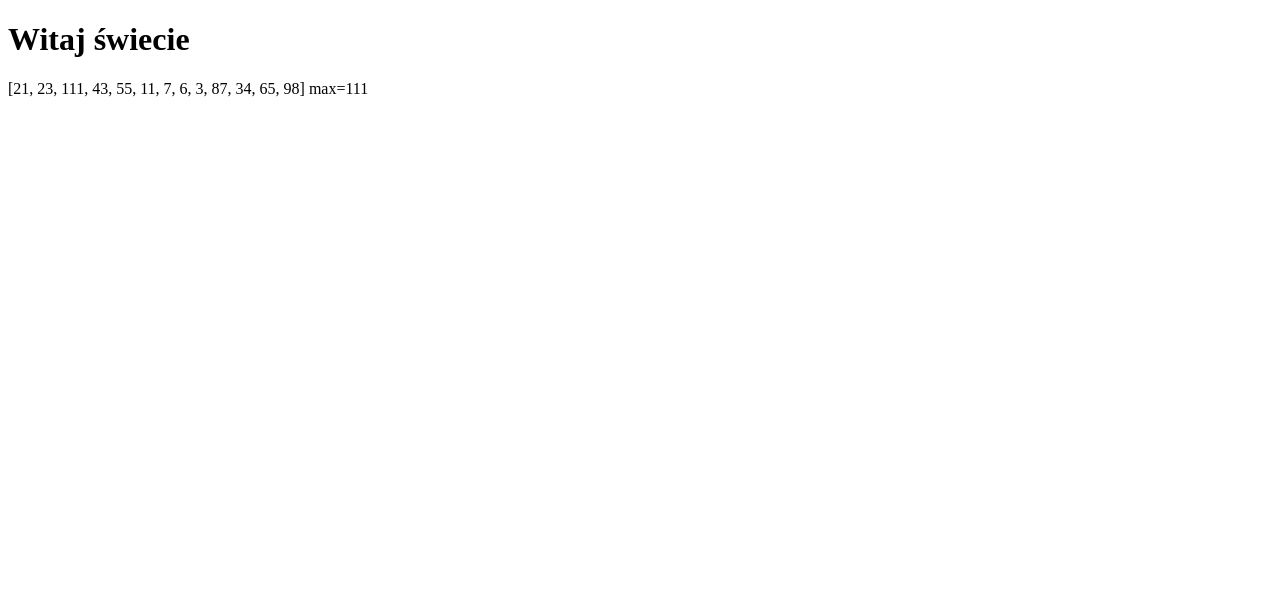
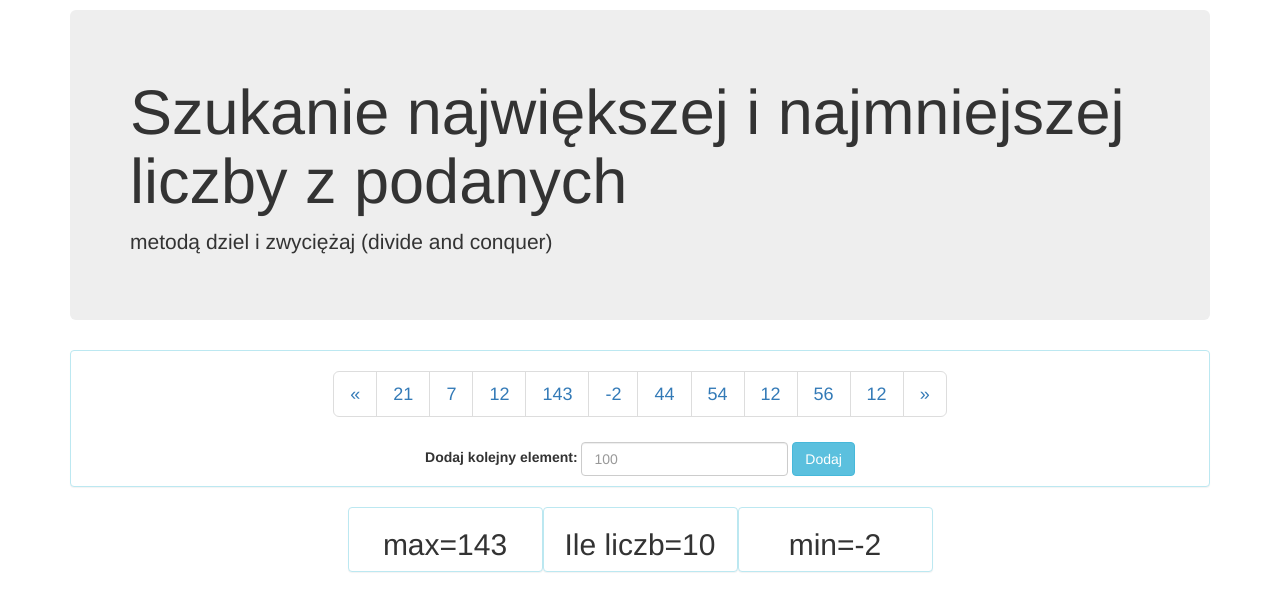
Before and after one commit to WitGes/WitGes.github.io, a plain HTML site: page index.html in a window 1280 px wide. Drawn offline with nearby package versions, Linux system fonts and the light colour scheme.

Commit message:
modification files

```diff
--- a/index.html
+++ b/index.html
@@ -3,11 +3,62 @@
 	<head>
 		<meta charset="utf-8">
 		<title>Ćwiczenie</title>
+		<link rel="stylesheet" href="bower_components/bootstrap/dist/css/bootstrap.min.css">
+		<script>
+			var tab=[21, 7, 12, 143, -2, 44, 54, 12, 56, 12];
+		</script>
 	</head>
 	<body>
-		<h1>Witaj świecie</h1>
-		<div class="resolve"></div>
+		<p> </p>
+		<div class="container">
+			<div class="jumbotron">
+				<h1>Szukanie największej i najmniejszej liczby z podanych</h1>
+				<p>metodą dziel i zwyciężaj (divide and conquer)</p>
+			</div>
+			<div class="panel panel-info" style="text-align:center">
+				<nav>
+					<ul class="pagination pagination-lg">
+						<li class="enabled">
+							<a href="#" aria-label="Previous">
+								<span aria-hidden="true">&laquo;</span>
+							</a>
+						</li>
+						<li class="active">
+							<a href="#">1 <span class="sr-only">(current)</span></a>
+						</li>
+						<li><a href="#">2</a></li>
+						<li><a href="#">3</a></li>
+						<li><a href="#">4</a></li>
+						<li><a href="#">5</a></li>
+						<li class="enabled">
+							<a href="#" aria-label="Next">
+								<span aria-hidden="true">&raquo;</span>
+							</a>
+						</li>
+					</ul>
+				</nav>
+				<div class="row form-inline">
+					<div class="form-group">
+						<label for="newElementTab">Dodaj kolejny element: </label>
+						<input type="number" class="form-control" id="newElementTab" placeholder="100">
+					</div>
+					<button class="btn btn-info">Dodaj</button>
+				</div>
+				<p> </p>
+			</div>
+			<div class="row">
+				<div class="col-md-3"></div>
+				<div class="col-md-2 resolveMax panel panel-info" style="text-align:center"></div>
+				<div class="col-md-2 tabLength panel panel-info" style="text-align:center"></div>
+				<div class="col-md-2 resolveMin panel panel-info" style="text-align:center"></div>
+				<div class="col-md-3"></div>
+			</div>
+		</div>
 		<script src="bower_components/jquery/dist/jquery.min.js"></script>
+		<!--script src="bower_components/bootstrap/dist/js/bootstrap.min.js"></script-->
 		<script src="js/main.js"></script>
+		<script src="js/view.js"></script>
+		<script src="js/algorithm.js"></script>
+		<!--script src="js/addNewTab.js"></script-->
 	</body>
 </html>
--- a/js/main.js
+++ b/js/main.js
@@ -1,35 +1,31 @@
-var tab=[21, 23, 111, 43, 55, 11, 7, 6, 3, 87, 34, 65, 98];
+$(document).ready(function(){
+	start();
+});
 
-var minMax=function(){
-	var min=[], max=[];
-	var k=0, max, maxTmp, min, minTmp, elementsTab, tmp;
-	var evenEl= tab.length%2==0 ? true : false;
-	evenEl ? elementsTab=tab.length : elementsTab=tab.length-1;
-	evenEl ? tmp=NULL : tmp=tab[tab.length-1];
-	for (var i=0;i<elementsTab;i+=2){
-		if (tab[i]>tab[i+1]){
-			max[k]=tab[i];
-			min[k]=tab[i+1];
-			}
-		else{
-			min[k]=tab[i];
-			max[k]=tab[i+1]
-			};
-		k++;
+$('button').on('click', function(){
+	if (parseInt($('#newElementTab').val())) {
+		tab.push(parseInt($('#newElementTab').val()));
+		start();
+	}
+	else{
+		$('#newElementTab').attr('placeholder','Musisz podać liczbę');
 	};
-	maxTmp=max[0];
-	for (var i=1;i<max.length;i++){
-		if (max[i]>maxTmp) maxTmp=max[i];
-	}
-	if (!evenEl && maxTmp<tmp) maxTmp=tmp;
-	return maxTmp;
-}
+});
 
+$('ul').on('dblclick','.button',function(event){
+		tab.splice($(this).attr('value'),1);
+		start();
+});
 
-$(document).ready(function(){
-	var phrase='[';
-	$(tab).each(function(index){
-		index<tab.length-1 ? phrase+=tab[index]+", " : phrase+=tab[index]+']';
-	});
-	$('.resolve').html(phrase+' max='+minMax());
+$('ul').on('click','.buttonNext',function(){
+	var tmp = tab[0];
+	tab.shift(tab.push(tmp));
+	start();
 });
+
+$('ul').on('click','.buttonPrevious',function(){
+	var tmp = tab[tab.length-1];
+	tab.unshift(tmp);
+	tab.splice(tab.length-1,1)
+	start();
+});
--- a/js/view.js
+++ b/js/view.js
@@ -1,24 +1,23 @@
+function start(){
 
-$(document).ready(function(){
-
-	var countTab=tab.length;
-	var str='<li class="disabled">\
-				<a href="#" aria-label="Previous">\
+	var countTab= tab.length<10 ? tab.length : 10;
+	var str='<li class="enabled">\
+				<a class="buttonPrevious" aria-label="Previous" style="cursor:pointer">\
 					<span aria-hidden="true">&laquo;</span>\
 				</a>\
 			</li>';
 
 	for (var i=0;i<countTab;i++){
-		str+='<li><a href="#">'+tab[i]+'</a></li>'
+		str+='<li><a class="button" style="cursor:pointer" value="'+i+'">'+tab[i]+'</a></li>'
 	};
-	str+='<li class="disabled">\
-			<a href="#" aria-label="Next">\
+	str+='<li class="enabled">\
+			<a class="buttonNext" aria-label="Next" style="cursor:pointer" >\
 				<span aria-hidden="true">&raquo;</span>\
 			</a>\
 		</li>';
 
 	$('ul').html(str);
 
-});
-//exports.tab=tab;
-//exports.view=view;
+	maxMinFromTab();
+
+};
```
Also changed, not shown: 1 other file.
